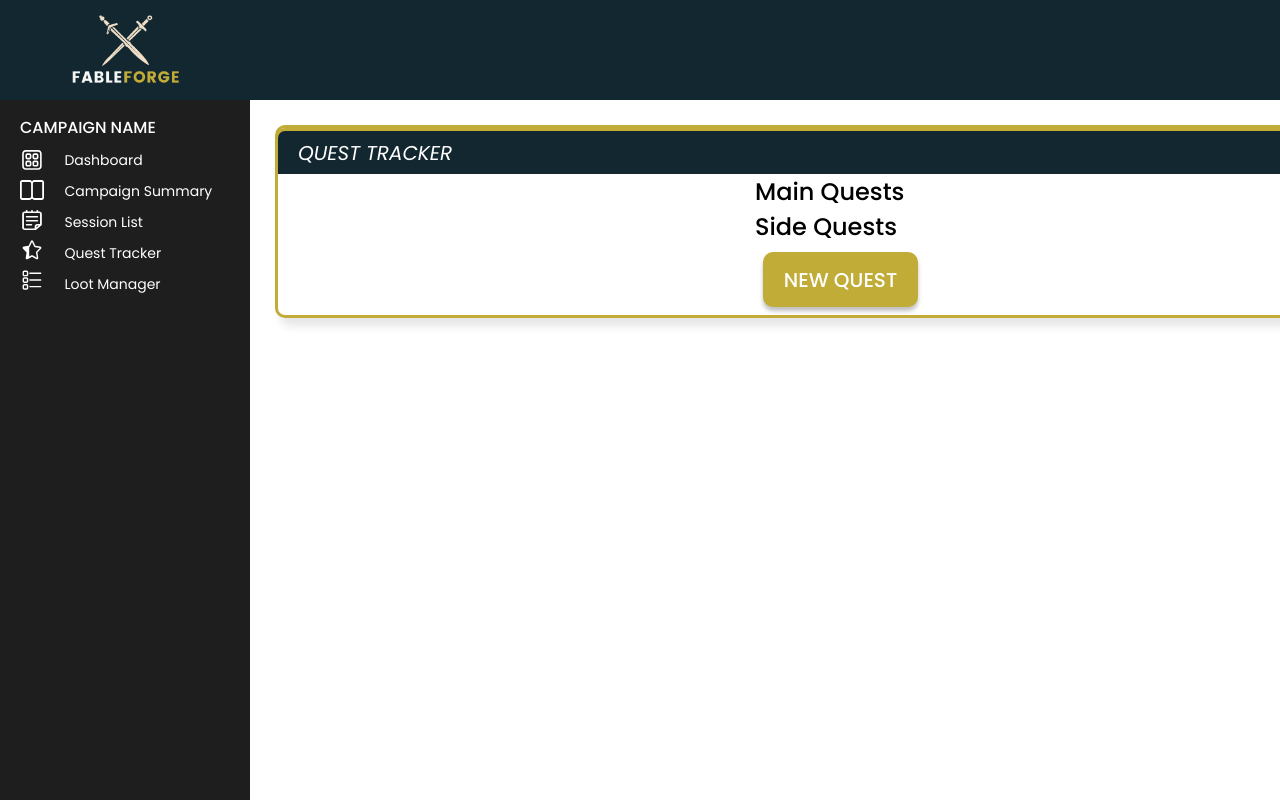
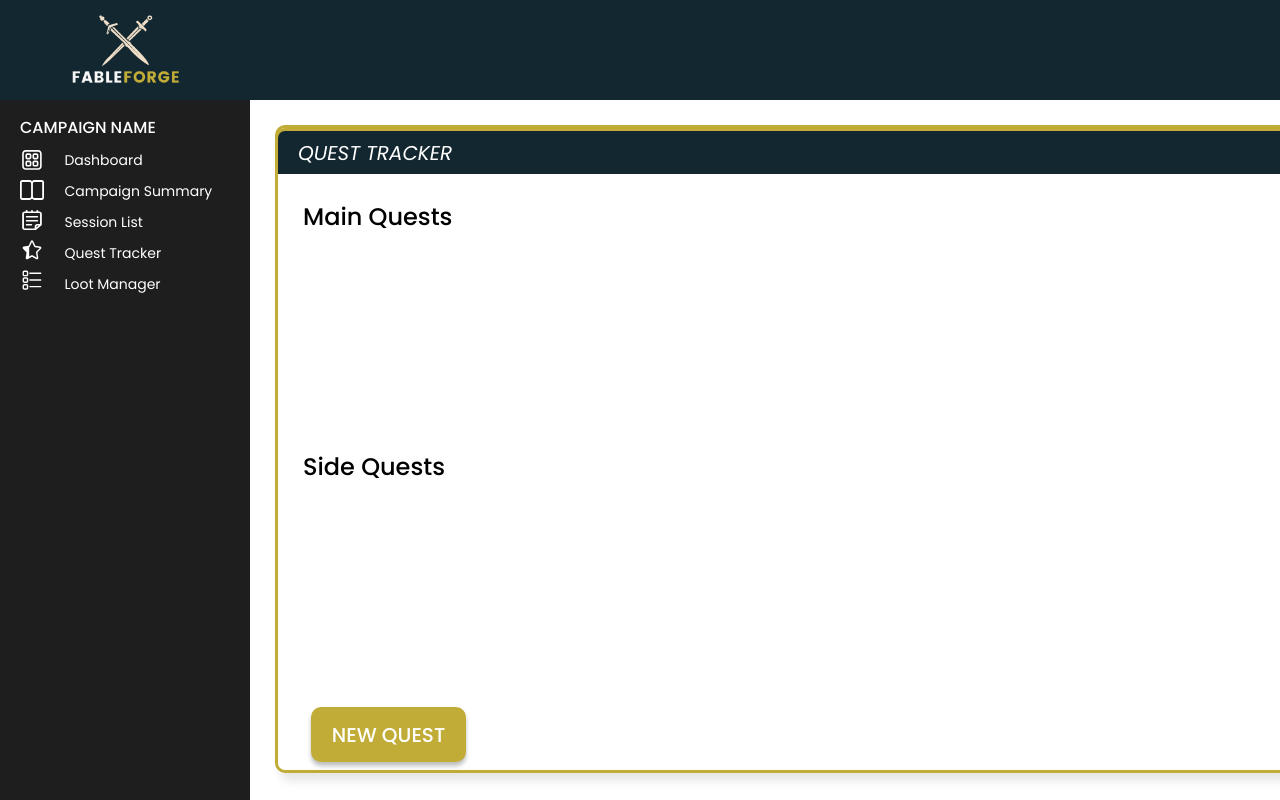
Before and after one commit to alliebourden/fableforge, a React (Vite) app: page /quest-tracker in a window 1280 px wide. Shown: the top 800 px of the page. Built offline with nearby package versions, Linux system fonts and the light colour scheme.

Commit message:
fix - modal no longer opens when quest is clicked

```diff
--- a/src/App.css
+++ b/src/App.css
@@ -691,6 +691,32 @@ dialog {
   margin-left: 20px;
 }
 
+.quest-tracker-main-contain {
+  display: flex;
+  align-items: center;
+}
+
+.quest-list {
+  width: 450px;
+  display: flex;
+  flex-direction: column;
+  margin-top: 25px;
+  margin-left: 25px;
+}
+
+.selected-quest-details {
+  width: 650px;
+  display: flex;
+}
+
+.main-quests-list {
+  height: 250px;
+}
+
+.side-quests-list {
+  height: 250px;
+}
+
 * {
   margin: 0;
 }
--- a/src/components/QuestTracker.jsx
+++ b/src/components/QuestTracker.jsx
@@ -19,7 +19,6 @@ const QuestTracker = () => {
 
   const handleQuestClick = (quest) => {
     setSelectedQuest(quest);
-    openModal();
   };
 
   const mainQuests = quests.filter((quest) => quest.type === "mainQuest");
@@ -30,6 +29,7 @@ const QuestTracker = () => {
       <div className="quest-tracker-top">
         <p>Quest Tracker</p>
       </div>
+      <div className="quest-tracker-main-contain">
         <div className="quest-list">
           <div className="main-quests-list">
             <h2>Main Quests</h2>
@@ -72,6 +72,7 @@ const QuestTracker = () => {
           {selectedQuest && <SelectedQuestDetails quest={selectedQuest} />}
         </div>
       </div>
+    </div>
   );
 };
 
```
Lines whose indentation alone changed are shown as unchanged.
